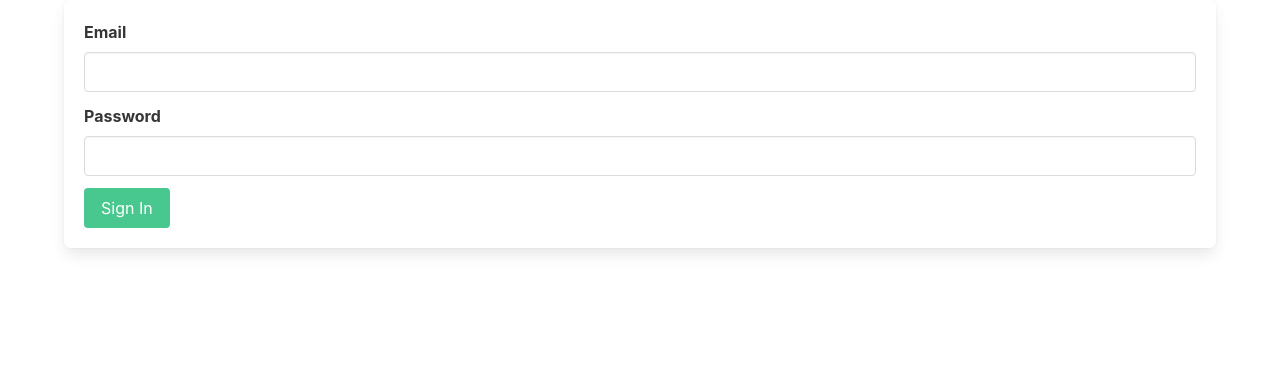
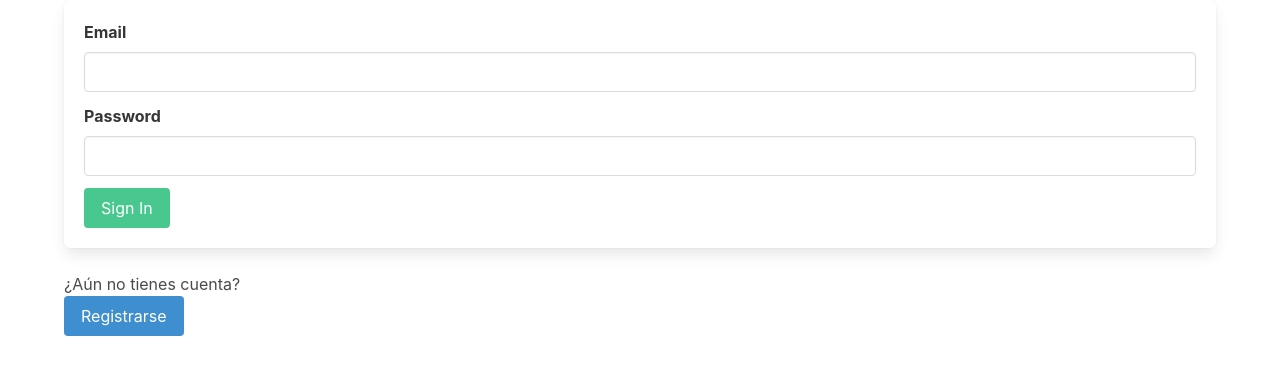
Before and after one commit to danicanelo/yunuki, a React (Create React App) app: page / in a window 1280 px wide. Shown: the top 374 px of the page. Built offline with nearby package versions, Linux system fonts and the light colour scheme.

Commit message:
MINOR ADD info en login

```diff
--- a/src/auth/screens/login.js
+++ b/src/auth/screens/login.js
@@ -43,6 +43,10 @@ export function Login() {
           <button className="is-block button is-success" type="submit">Sign In</button>
         </form>
       </div>
+      <div>
+        <p>¿Aún no tienes cuenta?</p>
+        <button className="button is-info">Registrarse</button>
+      </div>
     </div>
   );
 }
```
